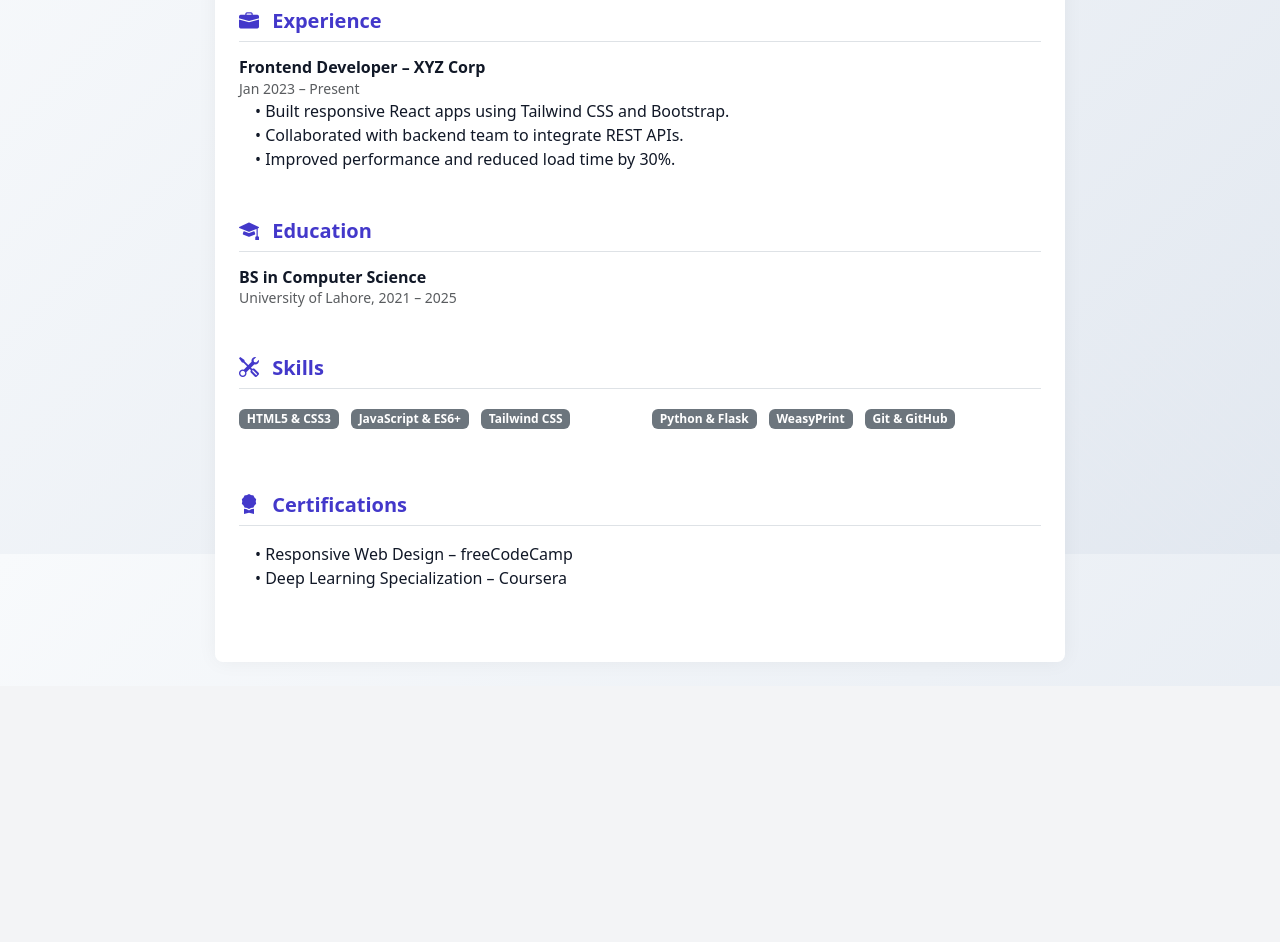
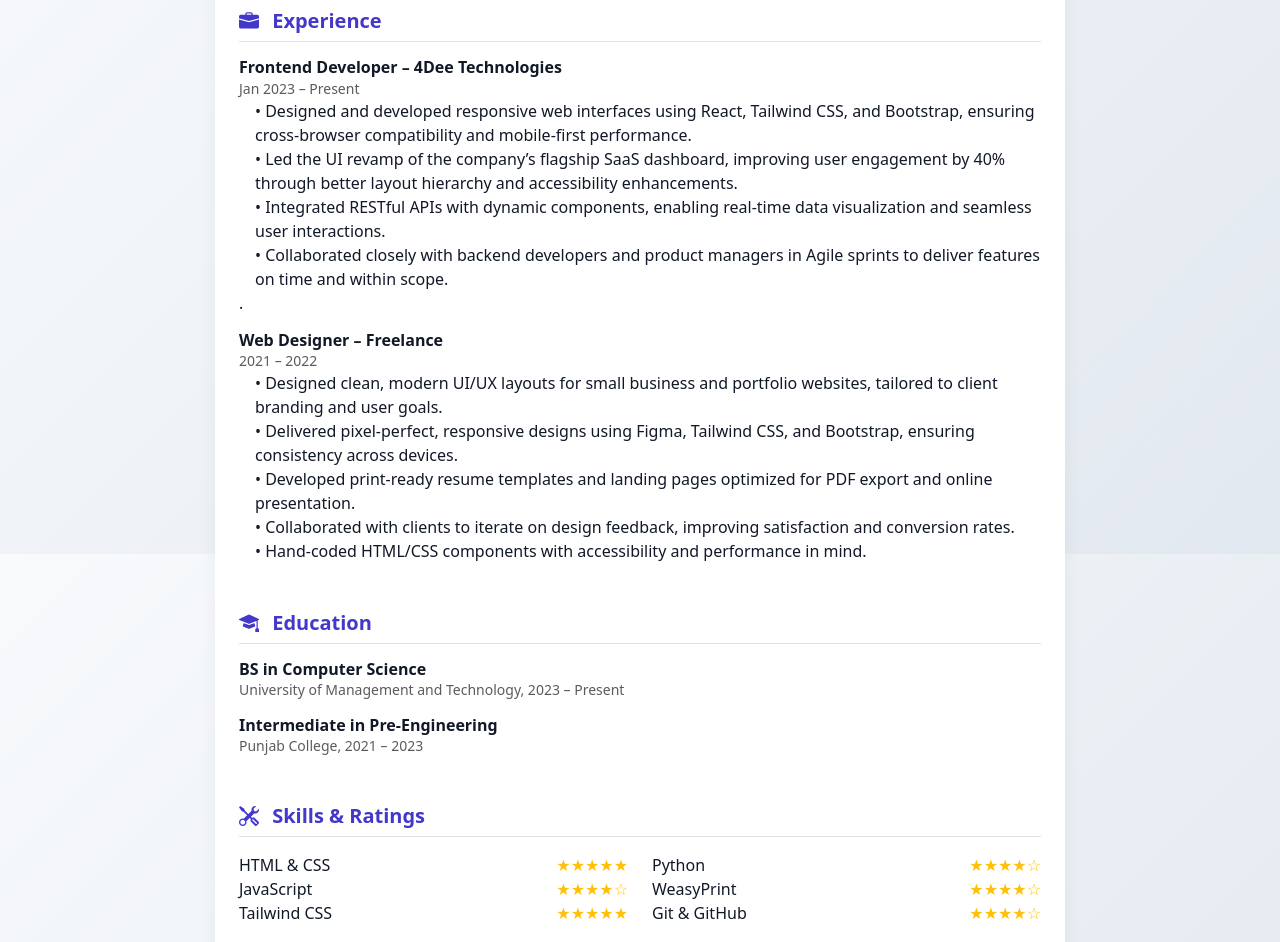
Before and after one commit to aadamhashmi1/resume_templates, a plain HTML site: page F20232661025/index.html in a window 1280 px wide. Shown: the part 246-1188 px from the top of the page. Before the commit the page ends 932 px from the top, so only its background shows below. Drawn offline with nearby package versions, Linux system fonts and the light colour scheme.

Commit message:
Data Finalization

```diff
--- a/F20232661025/index.html
+++ b/F20232661025/index.html
@@ -3,7 +3,7 @@
 <head>
   <meta charset="UTF-8" />
   <meta name="viewport" content="width=device-width, initial-scale=1.0" />
-  <title>Resume – Aadam</title>
+  <title>Resume – Rabiya Nazir</title>
 
   <!-- Bootstrap CSS -->
   <link
@@ -20,11 +20,13 @@
   <!-- Tailwind CSS CDN -->
   <script src="https://cdn.tailwindcss.com"></script>
 
-  <!-- Google Fonts -->
-  <link
-    href="https://fonts.googleapis.com/css2?family=Inter:wght@400;600;700&display=swap"
-    rel="stylesheet"
-  />
+
+  <!-- Google Fonts: Lato -->
+<link
+  href="https://fonts.googleapis.com/css2?family=Lato:wght@400;700&display=swap"
+  rel="stylesheet"
+/>
+
 
   <!-- Custom Styles -->
   <link rel="stylesheet" href="style.css" />
@@ -32,18 +34,18 @@
 <body class="font-sans bg-gray-100 text-gray-900">
 
   <div class="container-fluid px-3 px-md-5 py-4 print:p-4">
-<div class="mx-auto w-100 resume-container p-4" style="max-width: 850px;">
+    <div class="mx-auto w-100 resume-container p-4" style="max-width: 850px;">
       <!-- Profile Section -->
       <div class="text-center mb-4">
         <img src="assets/profile.jpg" alt="Profile" class="rounded-circle mb-3" width="100" />
-        <h1 class="h2 fw-bold text-primary">Aadam</h1>
+        <h1 class="h2 fw-bold text-primary">Rabiya Nazir</h1>
         <p class="lead text-muted">
           Computer Science student passionate about web development, AI, and polished user experiences.
         </p>
         <div class="d-flex flex-wrap justify-content-center gap-3 mt-3 text-muted small">
-          <div><i class="bi bi-envelope-fill me-1"></i> aadam@example.com</div>
-          <div><i class="bi bi-phone-fill me-1"></i> +92-300-1234567</div>
-          <div><i class="bi bi-linkedin me-1"></i> linkedin.com/in/aadam</div>
+          <div><i class="bi bi-envelope-fill me-1"></i> F20232661046@umt.edu.pk</div>
+          <div><i class="bi bi-phone-fill me-1"></i> +92123456789</div>
+          <div><i class="bi bi-linkedin me-1"></i> github.com/rabiyanazir</div>
         </div>
       </div>
 
@@ -54,12 +56,29 @@
         </h2>
         <div class="mt-3">
           <div class="mb-3">
-            <h6 class="fw-bold">Frontend Developer – XYZ Corp</h6>
-            <p class="text-muted small">Jan 2023 – Present</p>
+            <h6 class="fw-bold">Frontend Developer – 4Dee Technologies</h6>
+<p class="text-muted small">Jan 2023 – Present</p>
+<ul class="list-unstyled ms-3">
+  <li>• Designed and developed responsive web interfaces using React, Tailwind CSS, and Bootstrap, ensuring cross-browser compatibility and mobile-first performance.</li>
+  <li>• Led the UI revamp of the company’s flagship SaaS dashboard, improving user engagement by 40% through better layout hierarchy and accessibility enhancements.</li>
+  <li>• Integrated RESTful APIs with dynamic components, enabling real-time data visualization and seamless user interactions.</li>
+  <li>• Collaborated closely with backend developers and product managers in Agile sprints to deliver features on time and within scope.</li>
+
+</ul>
+.</li>
+            </ul>
+          </div>
+          <div class="mb-3">
+            <h6 class="fw-bold">Web Designer – Freelance</h6>
+            <p class="text-muted small">2021 – 2022</p>
             <ul class="list-unstyled ms-3">
-              <li>• Built responsive React apps using Tailwind CSS and Bootstrap.</li>
-              <li>• Collaborated with backend team to integrate REST APIs.</li>
-              <li>• Improved performance and reduced load time by 30%.</li>
+
+
+  <li>• Designed clean, modern UI/UX layouts for small business and portfolio websites, tailored to client branding and user goals.</li>
+  <li>• Delivered pixel-perfect, responsive designs using Figma, Tailwind CSS, and Bootstrap, ensuring consistency across devices.</li>
+  <li>• Developed print-ready resume templates and landing pages optimized for PDF export and online presentation.</li>
+  <li>• Collaborated with clients to iterate on design feedback, improving satisfaction and conversion rates.</li>
+  <li>• Hand-coded HTML/CSS components with accessibility and performance in mind.</li>
             </ul>
           </div>
         </div>
@@ -72,25 +91,45 @@
         </h2>
         <div class="mt-3">
           <h6 class="fw-bold">BS in Computer Science</h6>
-          <p class="text-muted small">University of Lahore, 2021 – 2025</p>
+          <p class="text-muted small">University of Management and Technology, 2023 – Present</p>
+          <h6 class="fw-bold mt-3">Intermediate in Pre-Engineering</h6>
+          <p class="text-muted small">Punjab College, 2021 – 2023</p>
         </div>
       </section>
 
-      <!-- Skills -->
+      <!-- Skills with Ratings -->
       <section class="mb-5 print:mb-4">
         <h2 class="h5 fw-semibold border-bottom pb-2 text-indigo-700">
-          <i class="bi bi-tools me-2"></i> Skills
+          <i class="bi bi-tools me-2"></i> Skills & Ratings
         </h2>
         <div class="row mt-3">
-          <div class="col-12 col-sm-6 mb-2">
-            <span class="badge bg-secondary me-2 mb-2">HTML5 & CSS3</span>
-            <span class="badge bg-secondary me-2 mb-2">JavaScript & ES6+</span>
-            <span class="badge bg-secondary me-2 mb-2">Tailwind CSS</span>
+          <div class="col-12 col-sm-6 mb-3">
+            <div class="d-flex justify-content-between">
+              <span>HTML & CSS</span>
+              <span class="text-warning">★★★★★</span>
+            </div>
+            <div class="d-flex justify-content-between">
+              <span>JavaScript</span>
+              <span class="text-warning">★★★★☆</span>
+            </div>
+            <div class="d-flex justify-content-between">
+              <span>Tailwind CSS</span>
+              <span class="text-warning">★★★★★</span>
+            </div>
           </div>
-          <div class="col-12 col-sm-6 mb-2">
-            <span class="badge bg-secondary me-2 mb-2">Python & Flask</span>
-            <span class="badge bg-secondary me-2 mb-2">WeasyPrint</span>
-            <span class="badge bg-secondary me-2 mb-2">Git & GitHub</span>
+          <div class="col-12 col-sm-6 mb-3">
+            <div class="d-flex justify-content-between">
+              <span>Python</span>
+              <span class="text-warning">★★★★☆</span>
+            </div>
+            <div class="d-flex justify-content-between">
+              <span>WeasyPrint</span>
+              <span class="text-warning">★★★★☆</span>
+            </div>
+            <div class="d-flex justify-content-between">
+              <span>Git & GitHub</span>
+              <span class="text-warning">★★★★☆</span>
+            </div>
           </div>
         </div>
       </section>
@@ -103,6 +142,7 @@
         <ul class="mt-3 list-unstyled ms-3">
           <li>• Responsive Web Design – freeCodeCamp</li>
           <li>• Deep Learning Specialization – Coursera</li>
+          <li>• Git & GitHub Mastery – Udemy</li>
         </ul>
       </section>
     </div>
--- a/F20232661025/style.css
+++ b/F20232661025/style.css
@@ -5,15 +5,15 @@
 
 body {
   margin: 0;
-  font-family: 'Inter', sans-serif;
-  background: linear-gradient(135deg, #f8fafc, #e2e8f0); /* soft gradient */
+  font-family: 'Lato', sans-serif;
+
+  background: linear-gradient(135deg, #f8fafc, #e2e8f0);
   background-attachment: fixed;
   background-repeat: no-repeat;
   background-size: cover;
   position: relative;
 }
 
-/* Subtle diagonal stripes overlay */
 body::before {
   content: "";
   position: fixed;
@@ -31,14 +31,12 @@ body::before {
   z-index: -1;
 }
 
-/* Resume container styling */
 .resume-container {
   background: white;
   border-radius: 0.5rem;
   box-shadow: 0 0 20px rgba(0, 0, 0, 0.05);
 }
 
-/* Print overrides */
 @media print {
   body {
     background: white !important;
```
